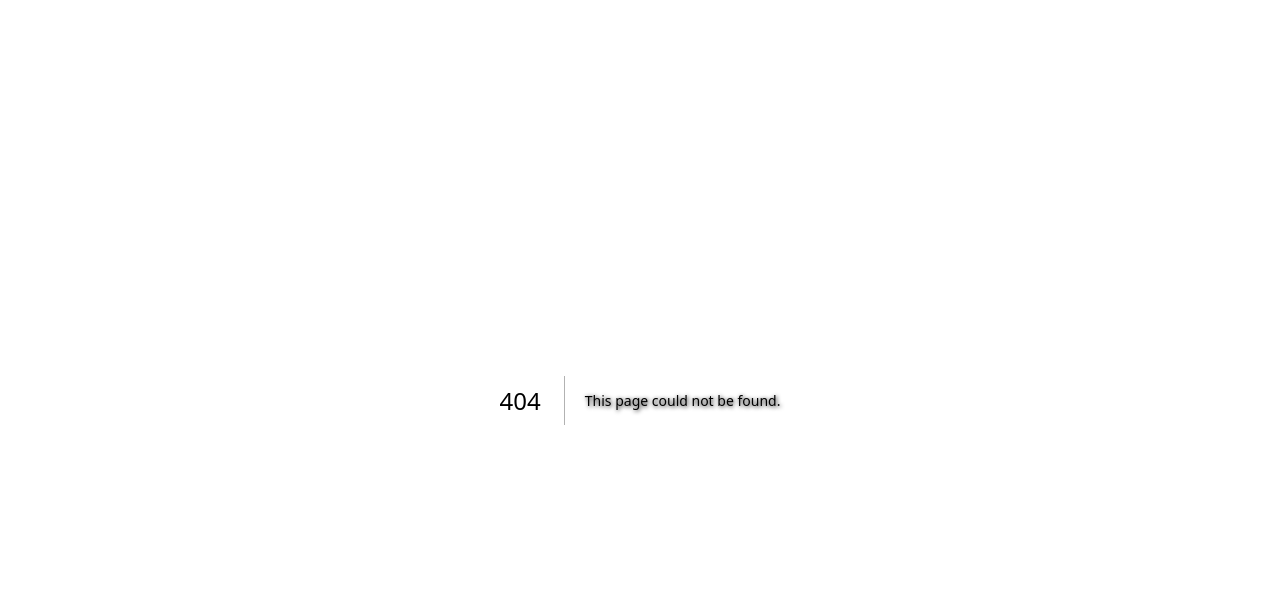
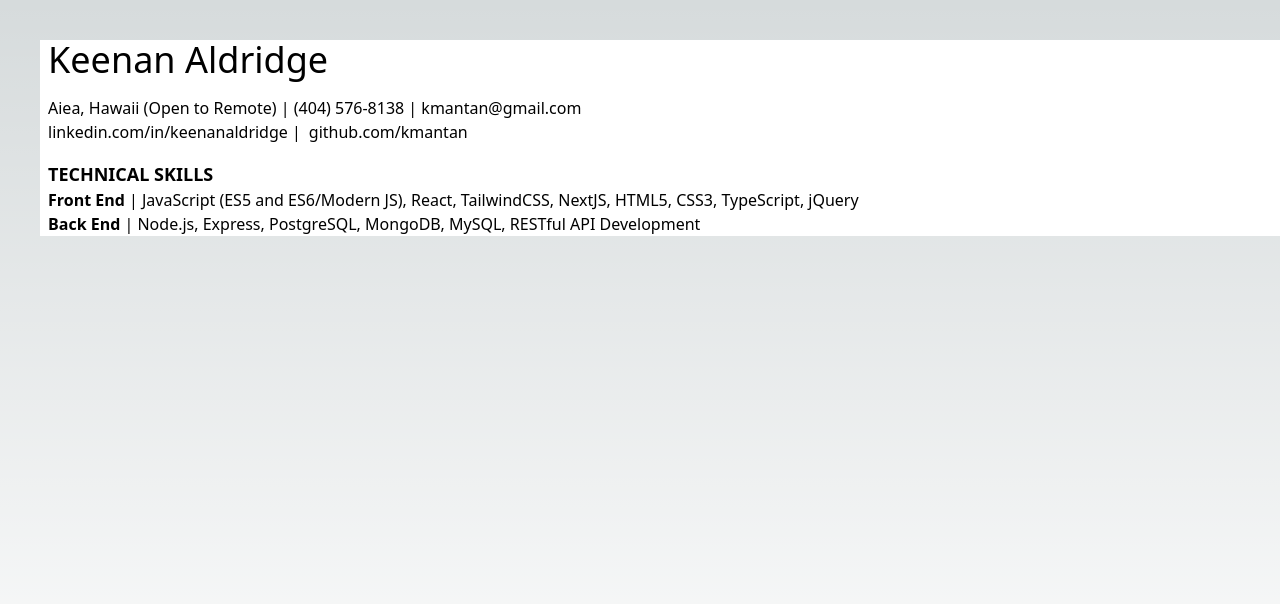
Before and after one commit to kmantan/personal-page, a Next.js app: page /content/resume in a window 1280 px wide. Before the commit this address had no page. Shown: the top 604 px of the page. Built offline with nearby package versions, Linux system fonts and the light colour scheme.

Commit message:
Changed Contact to Resume (WIP)

```diff
--- a/src/pages/content/contact.tsx
+++ /dev/null
@@ -1,19 +0,0 @@
-import { useState } from "react";
-
-export default function Contact(){
-  return (
-    <div className="m-10">
-      <h1 className="text-4xl text-center m-10">Here Is How To Contact Me</h1>
-      <p>
-Lorem ipsum dolor sit amet, consectetur adipiscing elit. Aliquam enim justo, finibus vitae neque quis, varius fermentum lorem. Curabitur varius nisi dolor, ac ultricies lacus rhoncus vel. Proin varius quam nec elit finibus accumsan. Donec in ante placerat, fringilla mi et, euismod lectus. In at enim nec elit fermentum pretium. Pellentesque et elit semper, volutpat felis quis, facilisis quam. Duis ac auctor magna, sed egestas dui. Donec est justo, vulputate at ornare eget, tristique ut massa. Etiam rhoncus arcu ut augue tincidunt convallis. Proin consectetur ultricies turpis pretium venenatis. Sed eget elit quis justo interdum iaculis non eu sem.
-
-Aenean sollicitudin mi metus. Etiam eu lacus nisi. Duis feugiat efficitur sem id tempus. Ut et sem id velit mattis laoreet ultricies sit amet lacus. Pellentesque dolor lorem, porttitor in finibus et, varius in orci. Fusce in erat in nunc facilisis pellentesque. Vivamus vitae velit quis orci aliquam tincidunt vel venenatis ex. Pellentesque sit amet hendrerit eros.
-
-Mauris sed posuere lectus, a auctor leo. Praesent eget bibendum turpis, vitae congue turpis. Maecenas pellentesque, mi id ullamcorper feugiat, dolor lorem sodales lectus, id hendrerit turpis sapien a nunc. Morbi sed lectus nulla. Nullam mauris tellus, sodales eu diam vel, tincidunt tincidunt leo. Praesent convallis eu magna in ornare. Integer at purus quis justo cursus eleifend sit amet a leo. Phasellus eleifend vehicula neque, a egestas velit sagittis id. In in augue vel arcu efficitur convallis sed nec massa. Aliquam tincidunt sollicitudin venenatis. Nunc vitae nisi eget arcu blandit bibendum. Proin sed turpis dui. Aliquam dictum lacus ac felis consectetur finibus. Class aptent taciti sociosqu ad litora torquent per conubia nostra, per inceptos himenaeos. Sed mattis ac diam vitae bibendum. Cras mattis orci at nibh feugiat, sit amet placerat leo lobortis.
-
-Curabitur et fringilla neque. Aliquam diam ligula, vestibulum vel aliquet lobortis, fringilla vitae lorem. Proin lacinia libero eu nunc tempus, ac ultrices nisl sagittis. Phasellus gravida eros arcu, sodales fringilla erat laoreet id. Donec placerat, dui nec cursus dictum, nisi orci facilisis enim, laoreet pretium nunc purus id nunc. Nunc malesuada neque vitae nunc pellentesque, ac malesuada mi rutrum. Maecenas tempor, tortor at commodo dictum, dui magna sollicitudin odio, non mattis eros arcu a nibh. Praesent at ultricies dui. Nam imperdiet elementum neque, interdum lobortis nisl ullamcorper vel. Integer placerat dui non fermentum sollicitudin. Aenean eu lorem nisi. Sed pulvinar blandit massa id pretium.
-
-Vivamus vel magna at libero accumsan pretium quis et lorem. In arcu nunc, facilisis in enim sit amet, consequat facilisis odio. Sed pretium, elit eleifend luctus rutrum, augue leo hendrerit lectus, eget blandit risus enim eu lorem. Vivamus dignissim leo et molestie pretium. Aenean ullamcorper non ex id semper. Nullam laoreet consectetur magna, ac placerat ex. Cras accumsan elit felis, ac pellentesque diam viverra nec. Morbi scelerisque tellus quis vestibulum sollicitudin. Nullam condimentum aliquet mauris sit amet faucibus. Phasellus malesuada sem eu convallis vestibulum. Maecenas gravida quam eu congue iaculis.</p>
-    </div>
-  )
-};
--- a/src/pages/content/navBar.tsx
+++ b/src/pages/content/navBar.tsx
@@ -12,7 +12,7 @@ export default function NavBar ( {currentView, setCurrent} : ViewProps ) {
       <p className={"navButton " + `${currentView === "Main" ? "underline underline-offset-8 text-blue-600" : ""}`} onClick={() => setCurrent("Main")}>Main</p>
       <p className={"navButton " + `${currentView === "Work" ? "underline underline-offset-8 text-blue-600" : ""}`} onClick={() => setCurrent("Work")}>Work</p>
       <p className={"navButton " + `${currentView === "About" ? "underline underline-offset-8 text-blue-600" : ""}`} onClick={() => setCurrent("About")}>About</p>
-      <p className={"navButton " + `${currentView === "Contact" ? "underline underline-offset-8 text-blue-600" : ""}`} onClick={() => setCurrent("Contact")}>Contact</p>
+      <p className={"navButton " + `${currentView === "Resume" ? "underline underline-offset-8 text-blue-600" : ""}`} onClick={() => setCurrent("Resume")}>Resume</p>
     </div>
   )
 }
--- /dev/null
+++ b/src/pages/content/resume.tsx
@@ -0,0 +1,17 @@
+import { useState } from "react";
+
+export default function Resume(){
+  return (
+    <div className="bg-white m-10 h-5/6 w-full">
+      <div className="m-2">
+        <h1 className="text-black text-4xl mb-4">Keenan Aldridge</h1>
+        <p className="text-black">Aiea, Hawaii (Open to Remote) | (404) 576-8138 | kmantan@gmail.com</p>
+        <a className="text-black m-0" href="linkedin.com/in/keenanaldridge">linkedin.com/in/keenanaldridge   |</a>
+        <a className="text-black ml-2" href="github.com/kmantan">github.com/kmantan</a>
+        <h3 className="text-black font-bold text-lg mt-4">TECHNICAL SKILLS</h3>
+        <p className="text-black"><strong>Front End</strong> | JavaScript (ES5 and ES6/Modern JS), React, TailwindCSS, NextJS, HTML5, CSS3, TypeScript, jQuery</p>
+        <p className="text-black"><strong>Back End</strong> | Node.js, Express, PostgreSQL, MongoDB, MySQL, RESTful API Development</p>
+      </div>
+    </div>
+      )
+};
--- a/src/pages/index.tsx
+++ b/src/pages/index.tsx
@@ -2,7 +2,7 @@ import Head from 'next/head'
 import { useState } from 'react';
 import Main from './content/main';
 import About from './content/about';
-import Contact from './content/contact';
+import Resume from './content/resume';
 import Work from './content/work';
 import LogoIntro from './content/intro';
 import NavBar from './content/navBar';
@@ -21,7 +21,7 @@ export default function Home() {
       <div className="flex h-screen items-center justify-center">
       {currentView === 'Main' ? <Main setCurrent={setCurrent}/> : null}
       {currentView === 'About' ? <About /> : null}
-      {currentView === 'Contact' ? <Contact /> : null}
+      {currentView === 'Resume' ? <Resume /> : null}
       {currentView === 'Work' ? <Work /> : null}
       </div>
     </>
```
